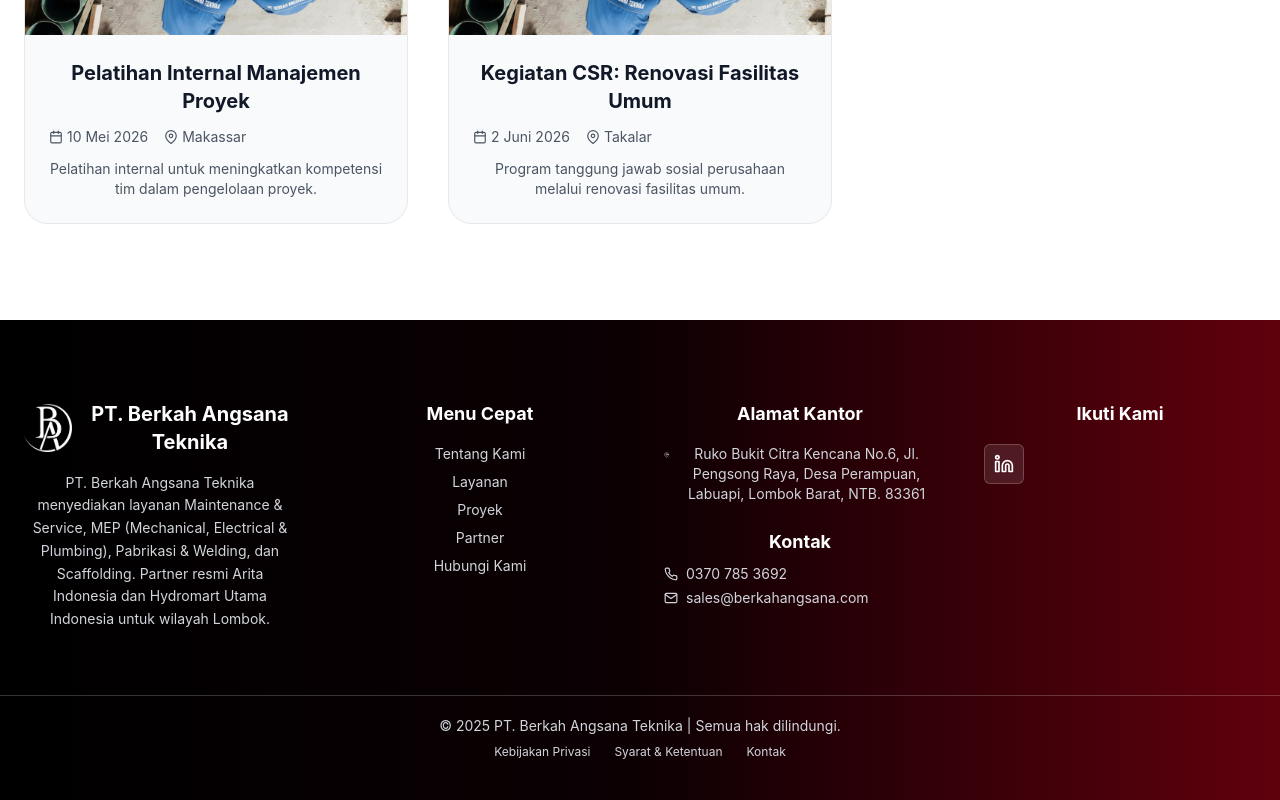
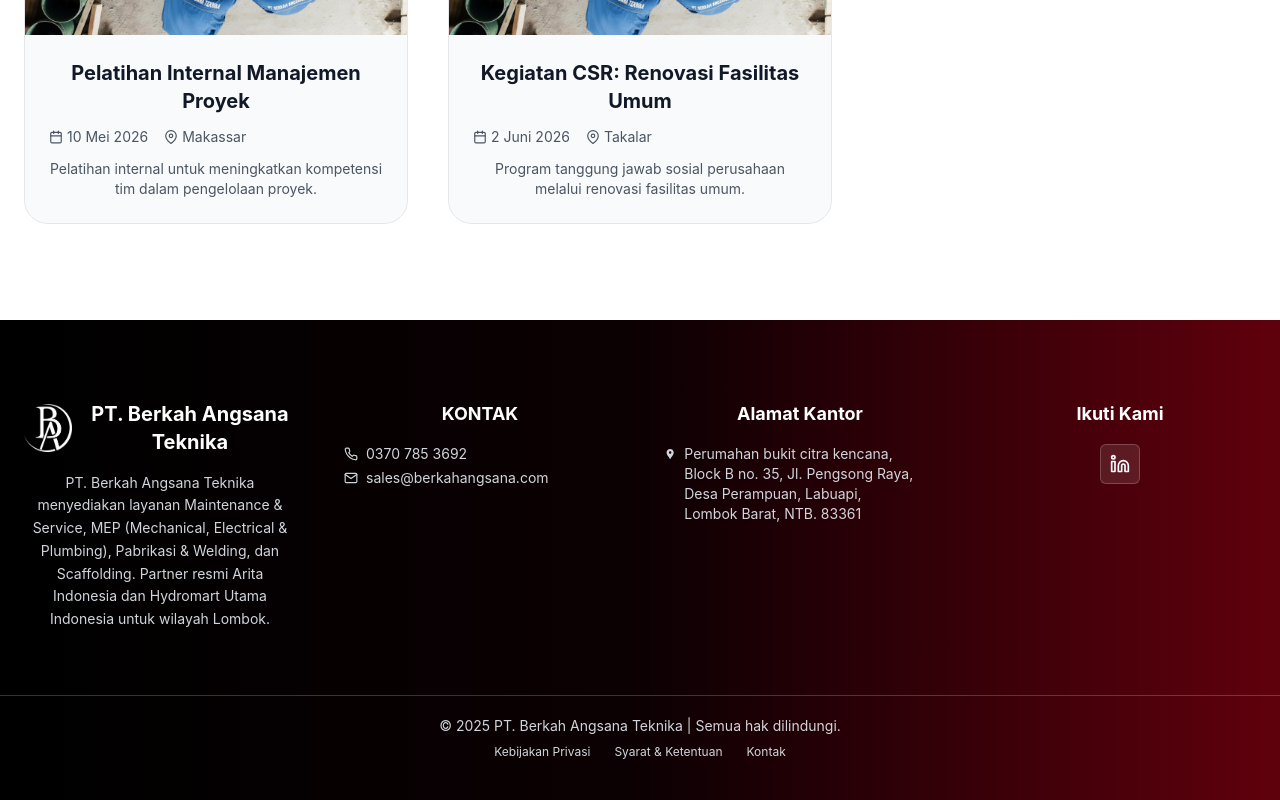
Before and after one commit to gunjou/profile-berkah, a React (Create React App) app: page /event in a window 1280 px wide. Shown: the part 1134-1934 px from the top of the page. Built offline with nearby package versions, Linux system fonts and the light colour scheme.

Commit message:
feat: Add new images and update AboutUs and Footer components for improved layout and contact information

```diff
--- a/src/components/AboutUs.jsx
+++ b/src/components/AboutUs.jsx
@@ -71,7 +71,7 @@ const AboutUs = () => {
           </button>
 
           {/* Signature */}
-          <div className="flex items-center gap-4 mt-10">
+          {/* <div className="flex items-center gap-4 mt-10">
             <img
               src="https://i.pravatar.cc/60?img=12"
               alt="Founder"
@@ -85,7 +85,7 @@ const AboutUs = () => {
                 Direktur Utama Berkah Angsana
               </p>
             </div>
-          </div>
+          </div> */}
         </div>
       </div>
     </section>
--- a/src/components/Footer.jsx
+++ b/src/components/Footer.jsx
@@ -1,5 +1,6 @@
 import React from "react";
 import { FiMail, FiPhone, FiMapPin, FiLinkedin } from "react-icons/fi";
+import { MdLocationPin } from "react-icons/md";
 
 // Ganti dengan path logo proyek Anda
 import Logo from "../assets/img/logo_white.png";
@@ -32,7 +33,7 @@ const Footer = () => {
         </div>
 
         {/* USEFUL LINKS */}
-        <div>
+        {/* <div>
           <h3 className="text-lg font-bold mb-4">Menu Cepat</h3>
           <ul className="space-y-2 text-gray-300 text-sm">
             <li className="hover:text-white cursor-pointer">Tentang Kami</li>
@@ -41,18 +42,11 @@ const Footer = () => {
             <li className="hover:text-white cursor-pointer">Partner</li>
             <li className="hover:text-white cursor-pointer">Hubungi Kami</li>
           </ul>
-        </div>
+        </div> */}
 
-        {/* OFFICE INFO */}
+        {/* KONTAK */}
         <div>
-          <h3 className="text-lg font-bold mb-4">Alamat Kantor</h3>
-          <p className="text-sm text-gray-300 flex items-start gap-2">
-            <FiMapPin className="mt-1" />
-            Ruko Bukit Citra Kencana No.6, Jl. Pengsong Raya, Desa Perampuan,
-            Labuapi, Lombok Barat, NTB. 83361
-          </p>
-
-          <h3 className="text-lg font-bold mt-6 mb-2">Kontak</h3>
+          <h3 className="text-lg font-bold mb-4">KONTAK</h3>
           <p className="text-sm text-gray-300 flex items-center gap-2">
             <FiPhone /> 0370 785 3692
           </p>
@@ -61,10 +55,22 @@ const Footer = () => {
           </p>
         </div>
 
+        {/* OFFICE INFO */}
+        <div>
+          <h3 className="text-lg font-bold mb-4">Alamat Kantor</h3>
+          <p className="text-sm text-gray-300 flex items-start gap-2 text-left">
+            <MdLocationPin className="text-xl" />
+            Perumahan bukit citra kencana, <br /> Block B no. 35, Jl. Pengsong
+            Raya, Desa Perampuan, Labuapi, <br />
+            Lombok Barat, NTB. 83361
+          </p>
+        </div>
+
         {/* SOCIAL */}
         <div>
           <h3 className="text-lg font-bold mb-4">Ikuti Kami</h3>
 
+          <div className="flex justify-center">
             <a
               href="https://id.linkedin.com/company/berkah-angsana"
               target="_blank"
@@ -78,6 +84,7 @@ const Footer = () => {
             >
               <FiLinkedin className="text-xl" />
             </a>
+          </div>
         </div>
       </div>
 
```
Also changed, not shown: src/assets/img/mep/5.jpg (added), src/assets/img/mep/6.jpg (added). Lines whose indentation alone changed are shown as unchanged.
